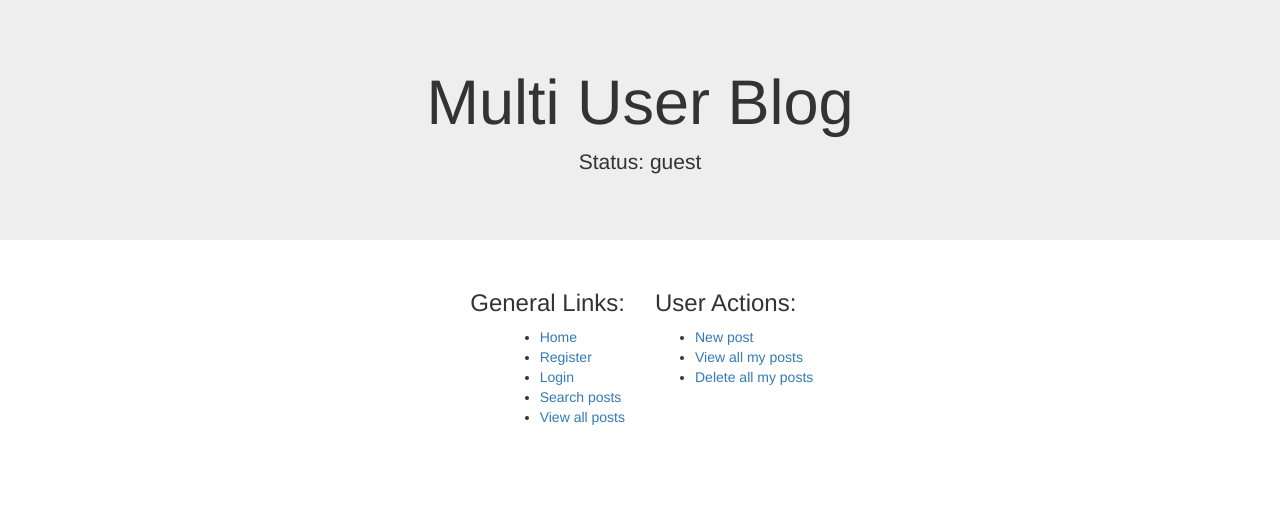
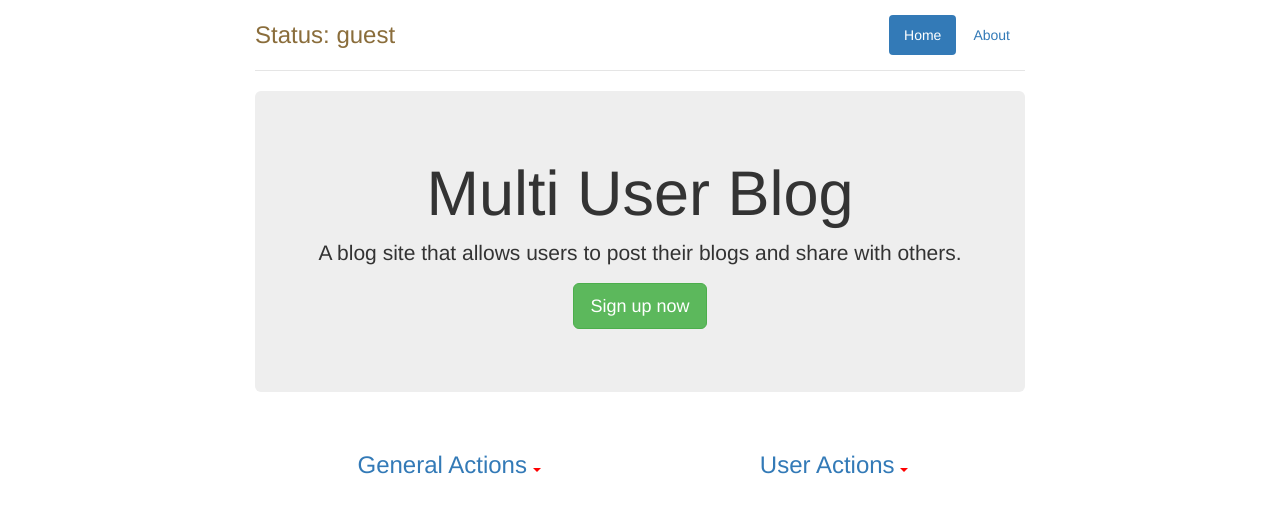
Before and after one commit to yantiz/Multi-User-Blog, a Python web app: template templates/blogs.html in a window 1280 px wide. Shown: the top 513 px of the page. Run offline with Jinja, Linux system fonts and the light colour scheme; the template is opened without the code that fills it, so the values that code supplies are empty; some libraries are stand-ins or nearby versions.

Commit message:
13th commit

```diff
--- a/static/main.css
+++ b/static/main.css
@@ -1,14 +1,22 @@
-h1, h2, h3, h4, h5, h6 {
-  margin: 0;
+.status {
+  margin-top: 0;
+  margin-bottom: 0;
+  line-height: 40px;
 }
 
 .container {
   max-width: 800px;
 }
 
-ul {
+.header {
+  padding-top: 15px;
+  padding-bottom: 15px;
+  margin-bottom: 20px;
+  border-bottom: 1px solid #E5E5E5;
+}
+
+.actions {
   display: inline-block;
-  text-align:left;
 }
 
 span {
@@ -36,15 +44,26 @@ span {
   padding: 5px;
 }
 
-.post-title, .comment-title {
+.actions,
+.post-title,
+.comment-title {
   display: inline-block;
+}
+
+.comment-title {
+  color: green;
+}
+
+.post-title,
+.comment-title {
+  margin: 0;
 }
 
 .author-date {
   float: right;
 }
 
-hr {
+.boundary {
   background-color: black;
   border: none;
   height: 2px;
@@ -55,7 +74,3 @@ hr {
   height: 200px;
   white-space: pre-line;
 }
-
-.commenter {
-  color: green;
-}
--- a/templates/add_or_edit_comment.html
+++ b/templates/add_or_edit_comment.html
@@ -12,7 +12,7 @@
           <textarea name="content" class="comment">{{ comment }}</textarea>
         </label>
         <br>
-        <button><a class="cancel" href="/">Cancel</a></button>
+        <button type="button"><a class="cancel" href="/">Cancel</a></button>
         <input type="submit">
         <span>{{ com_error }}</span>
       </fieldset>
--- a/templates/blogs.html
+++ b/templates/blogs.html
@@ -13,38 +13,42 @@
   <div class="row">
     <div class="col-md-12">
       <div class="post">
-        <div class="post-title"><h3>{{ post.title }}</h3></div>
-        <div class="post-title author-date">{{ post.author + ", " + post.last_modified.strftime("%b/%d/%Y %H:%M:%S") }}</div>
+        <h3 class="post-title pull-left">{{post.title}}</h3>
+        <div class="pull-right">{{ post.author + ", " + post.last_modified.strftime("%b/%d/%Y %H:%M:%S") }}</div>
+        <div class="clearfix"></div>
         <br>
-        {% if cur_user == post.author %}
-          Like({{ post.like_num }})
-          <a href="/edit/{{post.key.id()}}">Edit</a>
-          <a href="/delete/{{post.key.id()}}">Delete</a>
-        {% elif not cur_user %}
-          Like({{ post.like_num }})
-        {% else %}
-          <a href="/like/{{post.key.id()}}">Like({{ post.like_num }})</a>
-        {% endif %}
-
-        {% if cur_user %}
-          <a href="/addcomment/{{post.key.id()}}">Comment</a>
-        {% endif %}
-
-        <br><br>
+        <nav>
+          <ul class="nav nav-tabs">
+            <li class="active"><a href="/like/{{post.key.id()}}">Like({{ post.like_num }})</a><li>
+            {% if cur_user %}
+              {% if cur_user == post.author %}
+                <li><a href="/edit/{{post.key.id()}}">Edit</a></li>
+                <li><a href="/delete/{{post.key.id()}}">Delete</a></li>
+              {% endif %}
+              <li><a href="/addcomment/{{post.key.id()}}">Comment</a></li>
+            {% endif %}
+          </ul>
+        </nav>
+        <br>
         {% for line in post.blog.splitlines() %}
           {{ line }}<br>
         {% endfor %}
 
         {% set comments = com_list.pop(0) %}
         {% for comment in comments %}
-          <hr>
-          <div class="comment-title"><h5 class="commenter">Commented by {{comment.author}}</h5></div>
-          {% if cur_user == comment.author %}
-            <a href="/com_edit/{{comment.key.id()}}">Edit</a>
-            <a href="/com_delete/{{comment.key.id()}}">Delete</a>
-          {% endif %}
-          <div class="comment-title author-date">{{ comment.last_modified.strftime("%b/%d/%Y %H:%M:%S") }}</div>
-          <br><br>
+          <hr class="boundary">
+          <h5 class="comment-title pull-left">Commented by {{comment.author}}</h5>
+          <div class="pull-right">{{ comment.last_modified.strftime("%b/%d/%Y %H:%M:%S") }}</div>
+          <div class="clearfix"></div>
+          <nav>
+            <ul class="nav nav-tabs">
+              {% if cur_user == comment.author %}
+                <li><a href="/com_edit/{{comment.key.id()}}">Edit</a></li>
+                <li><a href="/com_delete/{{comment.key.id()}}">Delete</a></li>
+              {% endif %}
+            </ul>
+          </nav>
+          <br>
           {% for line in comment.content.splitlines() %}
             {{ line }}<br>
           {% endfor %}
--- a/templates/home.html
+++ b/templates/home.html
@@ -4,41 +4,66 @@
   <meta charset="utf-8">
   <title>Multi User Blog</title>
   <link type="text/css" rel="stylesheet" href="/static/main.css" />
+  <meta name="viewport" content="width=device-width, initial-scale=1">
   <link rel="stylesheet" href="https://maxcdn.bootstrapcdn.com/bootstrap/3.3.7/css/bootstrap.min.css">
+  <script src="https://ajax.googleapis.com/ajax/libs/jquery/3.1.1/jquery.min.js"></script>
+  <script src="https://maxcdn.bootstrapcdn.com/bootstrap/3.3.7/js/bootstrap.min.js"></script>
 </head>
 <body>
-  <div class="jumbotron text-center">
-    <h1>Multi User Blog</h1>
+    <div class="container">
+    <div class="header">
       {% set status = 'guest' %}
       {% if cur_user %}
         {% set status = 'logged in as ' + cur_user %}
       {% endif %}
-    <p>Status: {{ status }}</p>
+      <h3 class="status text-warning pull-left">Status: {{ status }}</h3>
+      <nav>
+        <ul class="nav nav-pills pull-right">
+          <li role="presentation" class="active"><a href="/">Home</a></li>
+          <li role="presentation"><a href="https://github.com/yantiz/Multi-User-Blog">About</a></li>
+        </ul>
+      </nav>
+      <div class="clearfix"></div>
     </div>
-  <div class="container">
+    <div class="jumbotron text-center">
+      <h1>Multi User Blog</h1>
+      <p>A blog site that allows users to post their blogs and share with others.</p>
+      {% if status == "guest" %}
+        <p><a class="btn btn-lg btn-success" href="/register">Sign up now</a></p>
+      {% else %}
+        <p><a class="btn btn-lg btn-danger" href="/deregister">Delete your account</a></p>
+      {% endif %}
+    </div>
     <div class="row">
-      <div class="col-md-6 text-right">
-        <h3>General Links:</h3>
-        <ul>
-          <li><a href="/">Home</a></li>
+      <div class="col-md-12">
+        <nav>
+          <ul class="nav nav-pills nav-justified">
+            <li role="presentation" class="dropdown">
+              <a class="dropdown-toggle" data-toggle="dropdown" href="#" role="button" aria-haspopup="true" aria-expanded="false">
+                <h3 class="actions">General Actions</h3> <span class="caret"></span>
+              </a>
+              <ul class="dropdown-menu">
                 {% if status == "guest" %}
-            <li><a href="/register">Register</a></li>
                   <li><a href="/login">Login</a></li>
                 {% else %}
-            <li><a href="/deregister">Deregister</a></li>
                   <li><a href="/logout">Logout</a></li>
                 {% endif %}
                 <li><a href="/searchposts">Search posts</a></li>
                 <li><a href="/viewallposts">View all posts</a></li>
               </ul>
-      </div>
-      <div class="col-md-6">
-        <h3>User Actions:</h3>
-        <ul>
+            </li>
+            <li role="presentation" class="dropdown">
+              <a class="dropdown-toggle" data-toggle="dropdown" href="#" role="button" aria-haspopup="true" aria-expanded="false">
+                <h3 class="actions">User Actions</h3> <span class="caret"></span>
+              </a>
+              <ul class="dropdown-menu">
                 <li><a href="/newpost">New post</a></li>
                 <li><a href="/viewallmyposts">View all my posts</a></li>
                 <li><a href="/deleteallmyposts">Delete all my posts</a></li>
               </ul>
+            </li>
+          </ul>
+        </nav>
       </div>
     </div>
     <br>
--- a/templates/new_or_edit_post.html
+++ b/templates/new_or_edit_post.html
@@ -15,7 +15,7 @@
           <br>
           <textarea name="blog" class="blog">{{ blog }}</textarea>
         </label><br><br>
-        <button><a class="cancel" href='/'>Cancel</a></button>
+        <button type="button"><a class="cancel" href='/'>Cancel</a></button>
         <input type="submit">
         <span>{{ post_error }}</span>
       </fieldset>
```
Also changed, not shown: README.md. Lines whose indentation alone changed are shown as unchanged.
